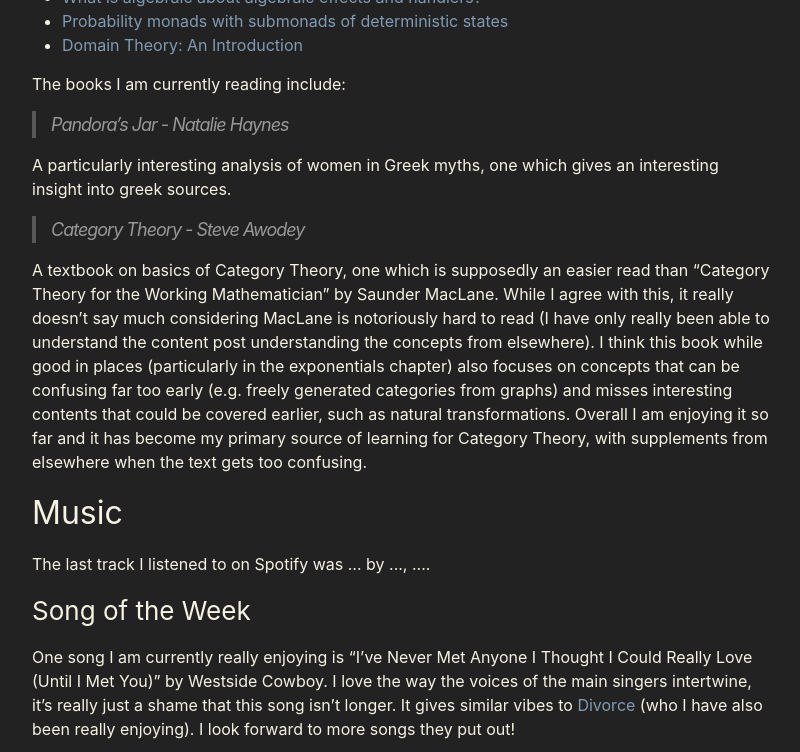
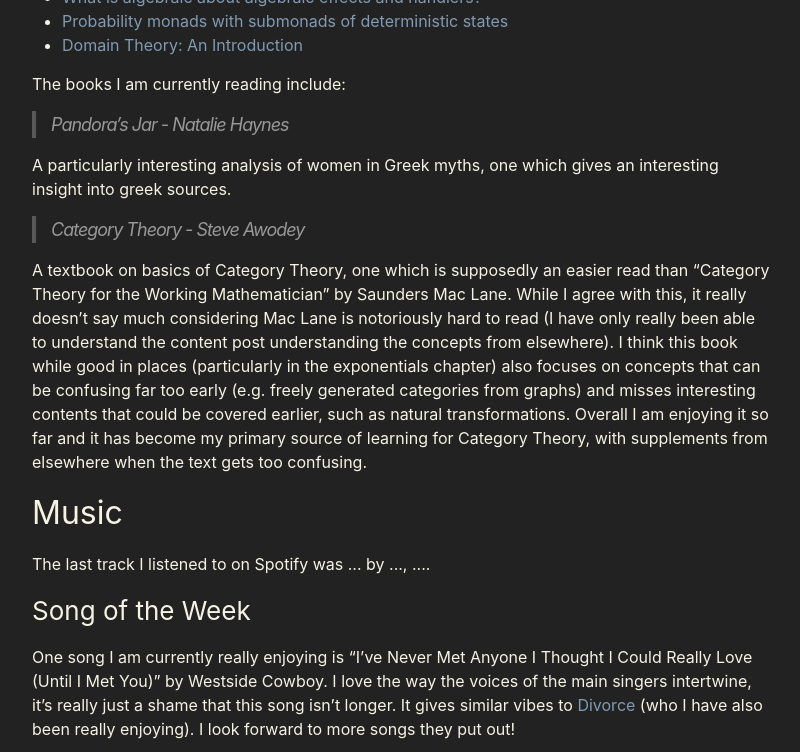
Before and after one commit to awsloth/awsloth.github.io, a Jekyll site: the page built from media.markdown, in a window 1280 px wide and 900 px high, scrolled down 320 px, cut to the strip 0-752 px from the top of the window. Shown: the whole strip, without its empty margins (238-1038 px from the left). Built offline with Jekyll 4.4.1, drawn with Linux system fonts in a browser that asks for light colours; a script that is not in the unit is left out.

Commit message:
Fix spelling of name

```diff
--- a/media.markdown
+++ b/media.markdown
@@ -22,7 +22,7 @@ A particularly interesting analysis of women in Greek myths, one which gives an
 
 > Category Theory - Steve Awodey
 
-A textbook on basics of Category Theory, one which is supposedly an easier read than "Category Theory for the Working Mathematician" by Saunder MacLane. While I agree with this, it really doesn't say much considering MacLane is notoriously hard to read (I have only really been able to understand the content post understanding the concepts from elsewhere). I think this book while good in places (particularly in the exponentials chapter) also focuses on concepts that can be confusing far too early (e.g. freely generated categories from graphs) and misses interesting contents that could be covered earlier, such as natural transformations. Overall I am enjoying it so far and it has become my primary source of learning for Category Theory, with supplements from elsewhere when the text gets too confusing.
+A textbook on basics of Category Theory, one which is supposedly an easier read than "Category Theory for the Working Mathematician" by Saunders Mac Lane. While I agree with this, it really doesn't say much considering Mac Lane is notoriously hard to read (I have only really been able to understand the content post understanding the concepts from elsewhere). I think this book while good in places (particularly in the exponentials chapter) also focuses on concepts that can be confusing far too early (e.g. freely generated categories from graphs) and misses interesting contents that could be covered earlier, such as natural transformations. Overall I am enjoying it so far and it has become my primary source of learning for Category Theory, with supplements from elsewhere when the text gets too confusing.
 
 ## Music
 
```
Also changed, not shown: 5 other files.
